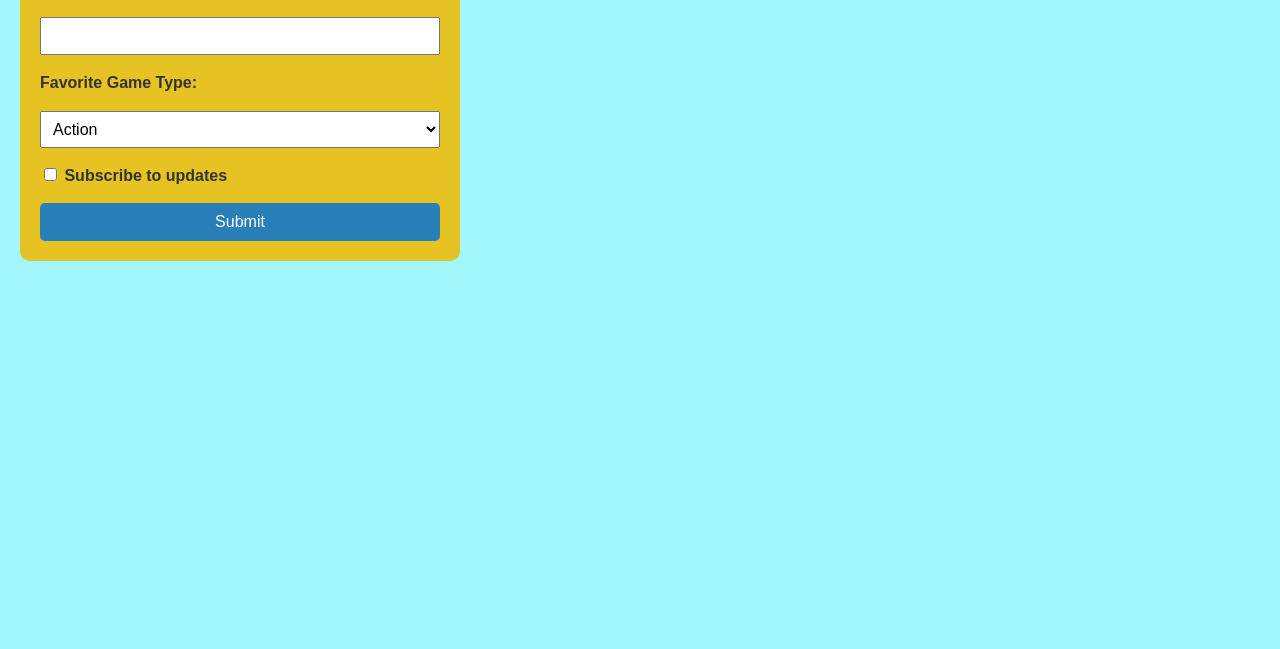
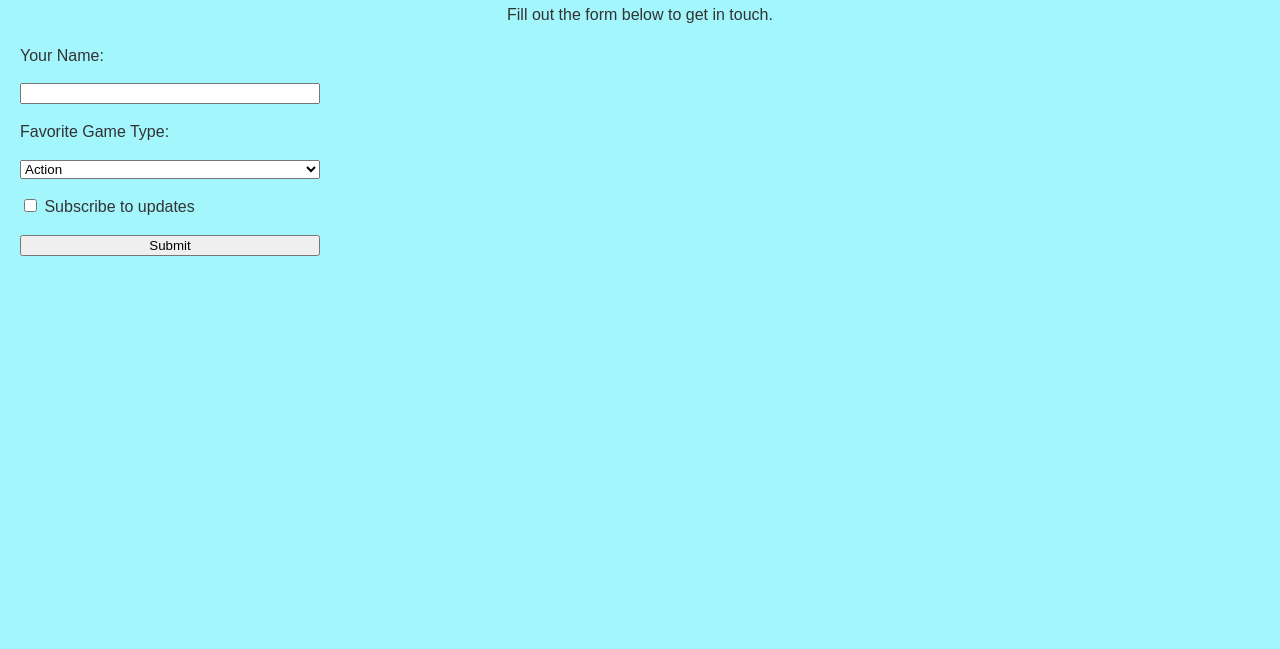
Before and after one commit to Kenzel-promaster41/stackblitz-starters-hsthrt6h, a website: page contact.html in a window 1280 px wide. Shown: the part 151-800 px from the top of the page. Drawn offline with Linux system fonts and the light colour scheme.

Commit message:
changes made to contact.html assignment 10

```diff
--- a/contact.html
+++ b/contact.html
@@ -1,78 +1,68 @@
 <!DOCTYPE html>
 <html>
+
 <head>
   <title>Contact GameZone</title>
-  <link rel="stylesheet" href="styles.css">
-
-  <style>
-
-    form {
-      display: flex;
-      flex-direction: column;
-      gap: 15px;
-      max-width: 400px;
-      padding: 20px;
-      background-color: #e6c222;
-      border-radius: 10px;
-      margin-top: 30px;
-    }
-
-    label {
-      font-weight: bold;
-    }
-
-    input, select {
-      padding: 8px;
-      font-size: 16px;
-    }
-
-    button {
-      padding: 10px;
-      font-size: 16px;
-      background-color: #2980b9;
-      color: white;
-      border: none;
-      border-radius: 5px;
-      cursor: pointer;
-    }
-
-    button:hover {
-      background-color: #16a085;
-    }
-  </style>
+  <meta name="description" content="Contact GameZone" />
+  <link rel="stylesheet" href="../styles.css" />
 
   <script>
     function submitForm() {
-      alert("Form submitted successfully!");
+
+      var userName = document.getElementById("username").value;
+      var gameType = document.getElementById("gameType").value;
+      var subscribed = document.getElementById("subscribe").checked;
+
+      var subscribeText;
+      if (subscribed) {
+        subscribeText = "Yes";
+      } else {
+        subscribeText = "No";
+      }
+
+
+      alert(
+        "Name: " + userName +
+        "\nFavorite Game Type: " + gameType +
+        "\nSubscribed to Updates: " + subscribeText
+      );
     }
   </script>
 </head>
 
 <body>
+  <nav>
+    <a href="index.html">Home</a>
+    <a href="page2.html">Game Tips</a>
+    <a href="about.html">About</a>
+    <a href="contact.html" aria-current="page">Contact</a>
+  </nav>
+
   <h1>Contact GameZone</h1>
+  <p>Fill out the form below to get in touch.</p>
 
-  <form onsubmit="submitForm(); return false;">
+  <form style="display: flex; flex-direction: column; gap: 15px; width: 300px;">
 
 
-    <label for="name">Your Name:</label>
-    <input type="text" id="name" name="name" required>
+    <label for="username">Your Name:</label>
+    <input type="text" id="username">
 
 
-    <label for="favorite">Favorite Game Type:</label>
-    <select id="favorite" name="favorite">
-      <option value="action">Action</option>
-      <option value="strategy">Strategy</option>
+    <label for="gameType">Favorite Game Type:</label>
+    <select id="gameType">
+      <option>Action</option>
+      <option>Strategy</option>
     </select>
 
 
     <label>
-      <input type="checkbox" name="subscribe">
+      <input type="checkbox" id="subscribe">
       Subscribe to updates
     </label>
 
-
-    <button type="submit">Submit</button>
+    <button type="button" onclick="submitForm()">Submit</button>
 
   </form>
+
 </body>
 </html>
```
